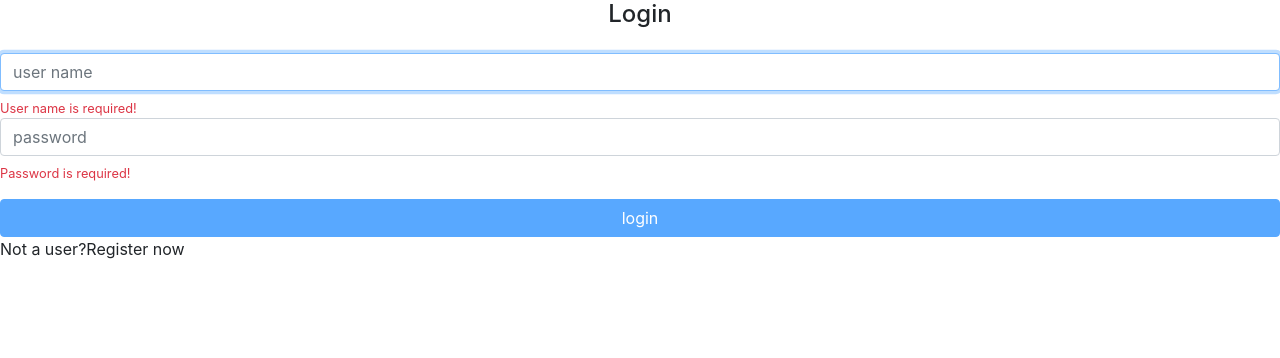
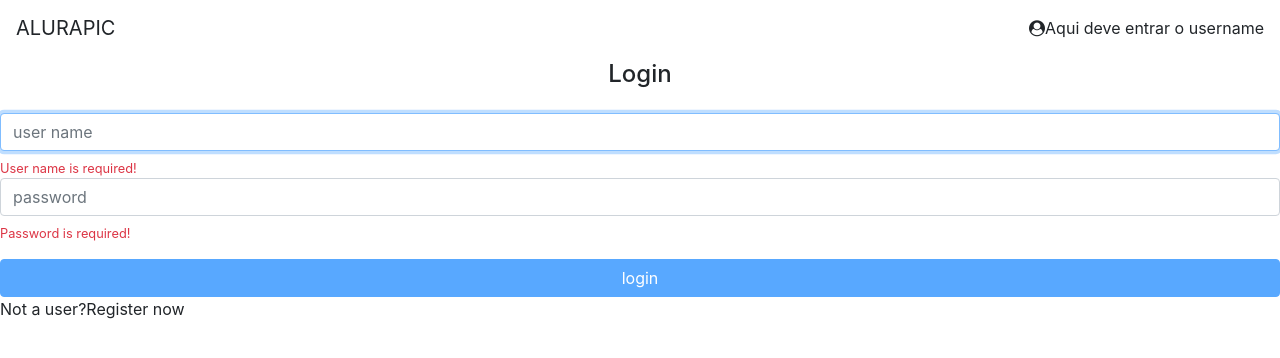
Before and after one commit to gabrielapiovezan/Angular-Project, an Angular app in the folder alurapic/: page / in a window 1280 px wide. Shown: the top 358 px of the page. Built offline with nearby package versions, Linux system fonts and the light colour scheme.

Commit message:
get information from user

```diff
--- a/alurapic/src/app/app.component.html
+++ b/alurapic/src/app/app.component.html
@@ -1 +1 @@
-<router-outlet></router-outlet>
+<ap-header></ap-header> <router-outlet></router-outlet>
--- a/alurapic/src/app/app.module.ts
+++ b/alurapic/src/app/app.module.ts
@@ -6,6 +6,7 @@ import { PhotosModule } from "./photos/photos.module";
 import { AppRoutingModule } from "./app.routing.module";
 import { ErrorsModule } from "./errors/errors.module";
 import { HomeModule } from "./home/home.module";
+import { CoreModule } from "./core/core.module";
 
 @NgModule({
   declarations: [AppComponent],
@@ -15,6 +16,7 @@ import { HomeModule } from "./home/home.module";
     AppRoutingModule,
     ErrorsModule,
     HomeModule,
+    CoreModule,
   ],
   providers: [],
   bootstrap: [AppComponent],
--- a/alurapic/src/app/core/auth/auth.service.ts
+++ b/alurapic/src/app/core/auth/auth.service.ts
@@ -1,6 +1,7 @@
 import { Injectable } from "@angular/core";
 import { HttpClient } from "@angular/common/http";
 import { tap } from "rxjs/operators";
+import { TokenService } from "../token/token.service";
 
 const API_URL = "http://localhost:3000";
 
@@ -8,7 +9,7 @@ const API_URL = "http://localhost:3000";
   providedIn: "root",
 })
 export class AuthService {
-  constructor(private http: HttpClient) {}
+  constructor(private http: HttpClient, private tokenService: TokenService) {}
 
   authenticate(userName: string, password: string) {
     return this.http
@@ -17,9 +18,11 @@ export class AuthService {
         { userName, password },
         { observe: "response" }
       )
+
       .pipe(
         tap((res) => {
           const authToken = res.headers.get("x-access-token");
+          this.tokenService.setToken(authToken);
           console.log(`User ${userName} authenticated with token ${authToken}`);
         })
       );
--- /dev/null
+++ b/alurapic/src/app/core/header/header.component.html
@@ -0,0 +1,9 @@
+<header class="fixed-top">
+  <nav class="navbar navbar-light bg-white">
+    <a class="navbar-brand">ALURAPIC</a>
+    <div>
+      <i class="fa fa-user-circle"></i>
+      <a>Aqui deve entrar o username</a>
+    </div>
+  </nav>
+</header>
--- /dev/null
+++ b/alurapic/src/app/core/token/token.service.ts
@@ -0,0 +1,22 @@
+import { Injectable } from "@angular/core";
+
+const KEY = "authToken";
+
+@Injectable({ providedIn: "root" })
+export class TokenService {
+  hasToken() {
+    return !!this.getToken();
+  }
+
+  setToken(token) {
+    window.localStorage.setItem(KEY, token);
+  }
+
+  getToken() {
+    return window.localStorage.getItem(KEY);
+  }
+
+  removeToken() {
+    window.localStorage.removeItem(KEY);
+  }
+}
--- a/alurapic/src/index.html
+++ b/alurapic/src/index.html
@@ -1,14 +1,19 @@
-<!doctype html>
+<!DOCTYPE html>
 <html lang="en">
-<head>
-  <meta charset="utf-8">
-  <title>Alurapic</title>
-  <base href="/">
+  <head>
+    <meta charset="utf-8" />
+    <title>Alurapic</title>
+    <base href="/" />
 
-  <meta name="viewport" content="width=device-width, initial-scale=1">
-  <link rel="icon" type="image/x-icon" href="favicon.ico">
-</head>
-<body>
+    <meta name="viewport" content="width=device-width, initial-scale=1" />
+    <link rel="icon" type="image/x-icon" href="favicon.ico" />
+    <style>
+      body {
+        padding-top: 60px;
+      }
+    </style>
+  </head>
+  <body>
     <app-root></app-root>
-</body>
+  </body>
 </html>
```
Also changed, not shown: alurapic/src/app/core/core.module.ts (added, +8 -0 lines), alurapic/src/app/core/header/header.component.ts (added, +7 -0 lines).
